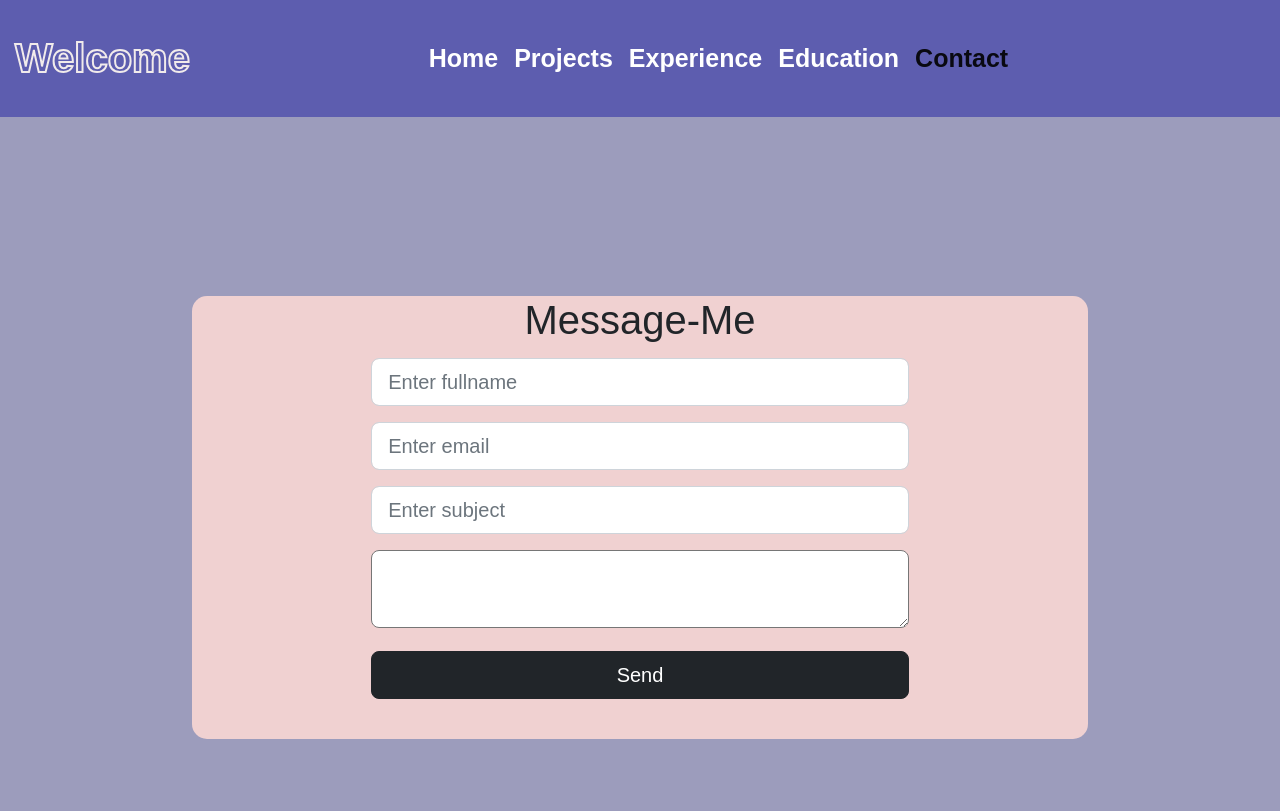
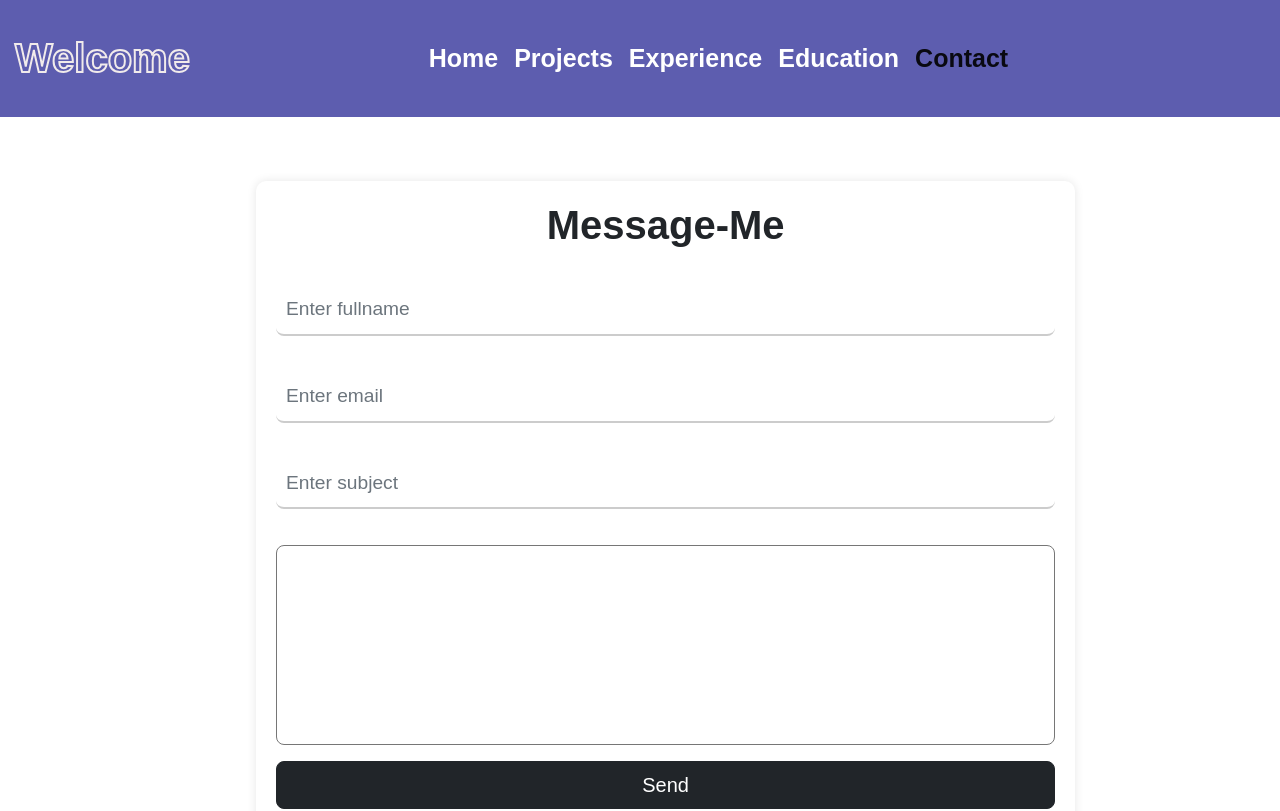
Before and after one commit to ocarslyobas/Portfolio, a React (Create React App) app: page /Contact in a window 1280 px wide. Shown: the top 811 px of the page. Built offline with nearby package versions, Linux system fonts and the light colour scheme.

Commit message:
contact page update

```diff
--- a/src/pages/Contact-Me/Contact.css
+++ b/src/pages/Contact-Me/Contact.css
@@ -1,6 +1,6 @@
 
 
-.Contact-Me{
+/* .Contact-Me{
 
     height: 100vh;
     background-color:  rgb(156, 156, 188);
@@ -46,4 +46,68 @@
         margin-top: -550px;
     }
 
-}
+} */
+
+.Contact-Me {
+   justify-content: center;
+   text-align: center;
+   margin-left: 20%;
+   margin-top: 5%;
+  }
+
+  .content {
+    max-width: 80%;
+    padding: 20px;
+    background-color: #fff;
+    border-radius: 10px;
+    box-shadow: 0px 0px 10px rgba(0, 0, 0, 0.1);
+  }
+
+  h1 {
+    font-size: 2.5rem;
+    font-weight: bold;
+    margin-bottom: 20px;
+    text-align: left;
+  }
+
+  .form-group {
+    display: flex;
+    flex-direction: column;
+    align-items: center;
+  }
+
+  .form-control {
+    width: 100%;
+    border: none;
+    border-bottom: 2px solid #ccc;
+    font-size: 1.2rem;
+    padding: 10px;
+    margin-bottom: 20px;
+    transition: border-color 0.3s ease-in-out;
+  }
+
+  .form-control:focus {
+    outline: none;
+    border-color: #000;
+  }
+
+  textarea.form-control-lg {
+    height: 200px;
+    resize: none;
+  }
+
+  .successmessage {
+    color: green;
+    font-size: 1.2rem;
+    margin-top: 20px;
+  }
+
+
+  @media screen and (max-width:600px){
+
+    .text-center{
+
+        font-size: 18px;
+        text-align: left;
+    }
+  }
--- a/src/pages/Home/Home.css
+++ b/src/pages/Home/Home.css
@@ -343,17 +343,23 @@
       max-width: 1200px;
     }
     .about {
-      margin-top: 4rem;
+      margin-top: 1rem;
     }
     .prompt {
       margin-top: 2rem;
     }
     .imagebox {
-      margin-top: 4rem;
+      margin-top: 0.5rem;
     }
     .image-rounded {
       max-width: 50%;
       float: left;
       margin-right: 2rem;
     }
+
+    .skills{
+        margin-top: 1rem;
+    }
+
+
   }
```
